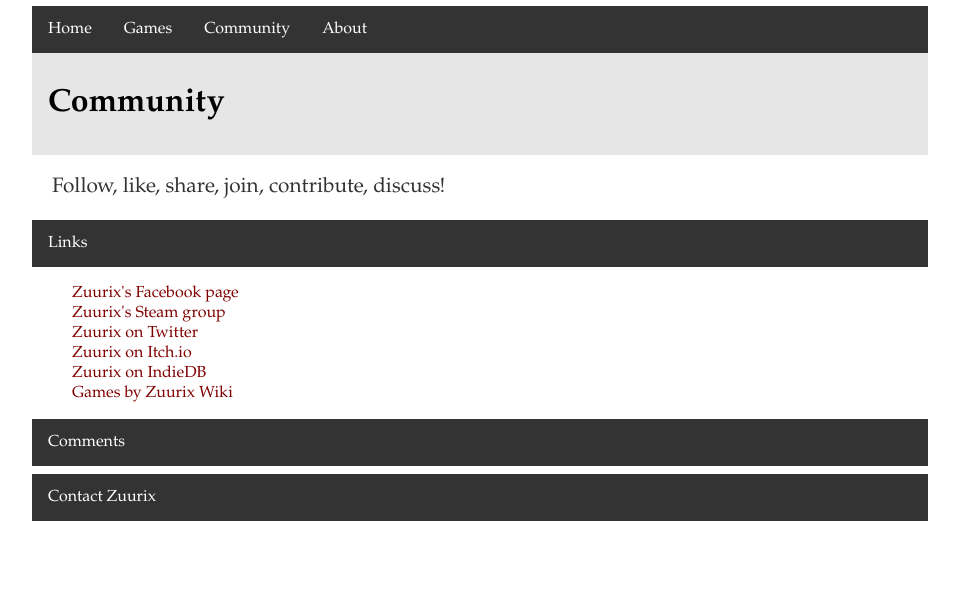
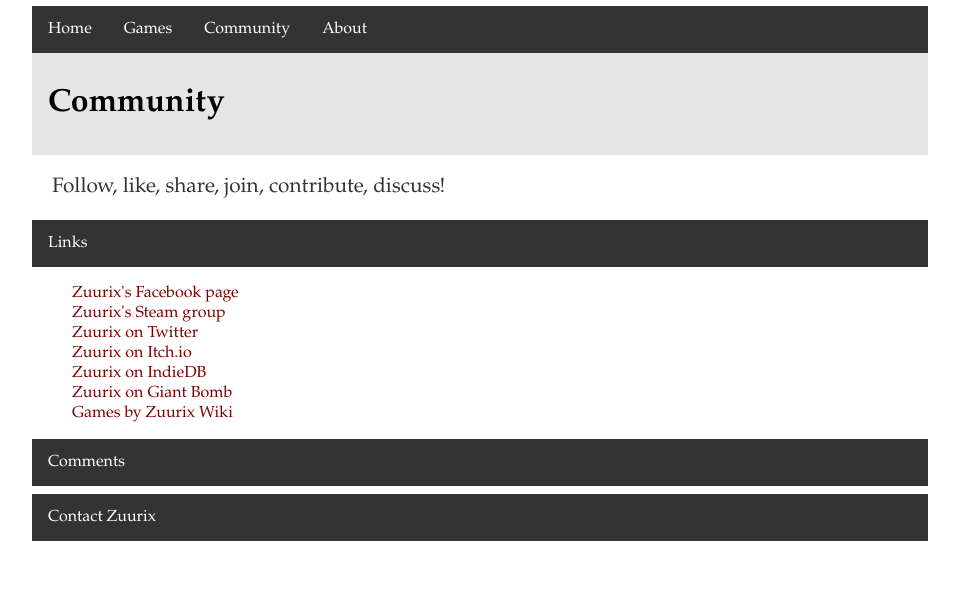
Before and after one commit to Phoebe3663/Zuurix.github.io, a Jekyll site: the page built from community/index.html, in a window 1280 px wide. Shown: the part 308-909 px from the top of the page, without its empty margins (160-1119 px from the left). Built offline with Jekyll 4.4.1, drawn with Linux system fonts in a browser that asks for light colours; comment, search, counter and statistics services are not loaded.

Commit message:
Link to my Giant Bomb profile added

```diff
--- a/community/index.html
+++ b/community/index.html
@@ -16,6 +16,7 @@ title: Zuurix.com - Community
 <li><a href="https://twitter.com/DeveloperZuurix" target="_blank">Zuurix on Twitter</a></li>
 <li><a href="https://zuurix.itch.io/" target="_blank">Zuurix on Itch.io</a></li>
 <li><a href="http://www.indiedb.com/members/zuurix" target="_blank">Zuurix on IndieDB</a></li>
+ <li><a href="http://www.giantbomb.com/profile/zuurix/" target="_blank">Zuurix on Giant Bomb</a></li>
 <li><a href="http://games-by-zuurix.wikia.com/wiki/Games_by_Zuurix_Wiki" target="_blank">Games by Zuurix Wiki</a></li>
 </ul>
 
```
